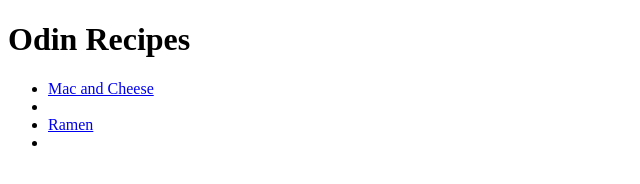
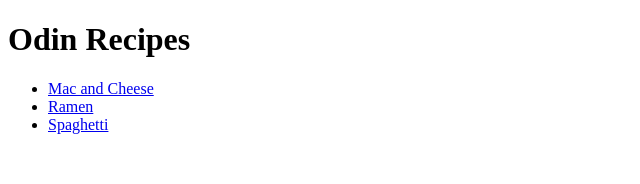
Before and after one commit to xmen2100/odin-recipes, a plain HTML site: page index.html in a window 1280 px wide. Shown: the full height of the page, 0-640 px from the left. Drawn offline with Linux system fonts and the light colour scheme.

Commit message:
Fix index.html lists

```diff
--- a/index.html
+++ b/index.html
@@ -8,9 +8,9 @@
     <body>
         <h1>Odin Recipes</h1>
         <ul>
-            <li><a href="recipes/mac-and-cheese.html">Mac and Cheese</a><li>
+            <li><a href="recipes/mac-and-cheese.html">Mac and Cheese</a></li>
             <li><a href="recipes/ramen.html">Ramen</a></li>
-            <li><a href="recipes/spaghetti.html"</a></li>
+            <li><a href="recipes/spaghetti.html">Spaghetti</a></li>
         </ul>
     </body>
 </html>
```
